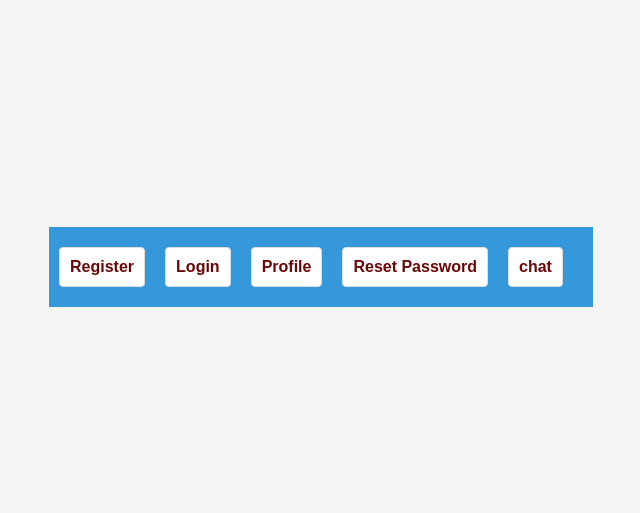
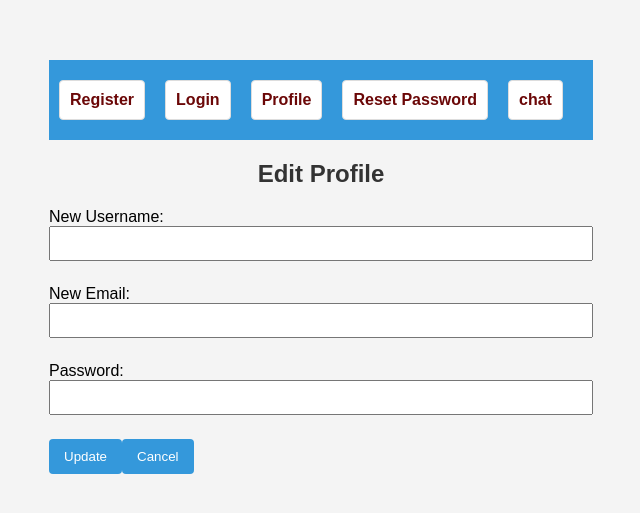
Before and after one commit to GabruAru/Code_Summarization_LLM, a React (Create React App) app in the folder app/: page /edit in a window 1280 px wide. Shown: the part 133-646 px from the top of the page, without its empty margins (319-959 px from the left). Built offline with nearby package versions, Linux system fonts and the light colour scheme.

Commit message:
Added edit on Profile Page

```diff
--- a/app/src/App.js
+++ b/app/src/App.js
@@ -5,6 +5,7 @@ import Register from './Register';
 import Login from './Login';
 import Profile from './Profile';
 import ResetPassword from './ResetPassword';
+import EditProfile from './edit';
 import './AppStyles.css';
 
 import Chat from './chat';
@@ -31,6 +32,7 @@ const App = () => {
             <li>
             <Link to="/chat">chat</Link>
             </li>
+
           </ul>
         </nav>
 
@@ -40,6 +42,7 @@ const App = () => {
           <Route path="/profile" element={<Profile />} />
           <Route path="/reset_password" element={<ResetPassword />} />
           <Route path="/chat" element = {<Chat />} />
+          <Route path="/edit" element = {<EditProfile />} />
         </Routes>
       </div>
     </Router>
--- a/app/src/Login.js
+++ b/app/src/Login.js
@@ -14,13 +14,15 @@ const Login = () => {
       });
 
       setLoginMessage(response.data.message); // Set the login message
-
+      console.log(loginMessage)
       if (response.data.message === 'Login successful') {
         // You can perform additional actions upon successful login
         // For example, redirect to another page
         // window.location.href = '/dashboard';
         window.location.href = '/profile';
-
+      }else if (response.data.message === 'Another user is already logged in') {
+        // Display the message when another user is already logged in
+        setLoginMessage('Another user is already logged in.');
       }
     } catch (error) {
       console.error('Login failed:', error);
--- a/app/src/Profile.js
+++ b/app/src/Profile.js
@@ -5,6 +5,7 @@ import './ProfileStyles.css';
 
 const Profile = () => {
   const [users, setUsers] = useState([]);
+  const [isEditing, setIsEditing] = useState(false);
 
   useEffect(() => {
     const fetchUsers = async () => {
@@ -13,13 +14,11 @@ const Profile = () => {
         const { current_user, all_users } = response.data;
 
         if (current_user && all_users) {
-        // If the response has both current_user and all_users, use them
           const currentUserId = current_user.id;
           const allUsersWithKey = all_users.map(user => ({ ...user, key: `user_${user.id}` }));
 
           setUsers([{ ...current_user, key: `user_${currentUserId}` }, ...allUsersWithKey]);
         } else {
-        // Fallback to the original behavior if the structure is different
           setUsers(response.data.map(user => ({ ...user, key: `user_${user.id}` })));
         }
       } catch (error) {
@@ -30,6 +29,11 @@ const Profile = () => {
     fetchUsers();
   }, []);
 
+  const handleEdit = () => {
+    // Toggle the editing state
+    setIsEditing(!isEditing);
+    window.location.href = '/edit';
+  };
 
   return (
     <div>
@@ -38,8 +42,18 @@ return (
         <div className="dashboard-container">
           <div className="dashboard-user">
             <h3>Current User</h3>
+            {isEditing ? (
+              <div>
+                <p>Edit Mode</p>
+                {/* Include your form fields for editing */}
+              </div>
+            ) : (
+              <div>
                 <p>Username: {users[0].username}</p>
                 {users[0].email && <p>Email: {users[0].email}</p>}
+              </div>
+            )}
+            <button onClick={handleEdit}>{isEditing ? 'Cancel' : 'Edit'}</button>
           </div>
           <div className="profiles-container">
             <h3>Users</h3>
--- /dev/null
+++ b/app/src/edit.js
@@ -0,0 +1,53 @@
+// EditProfile.js
+import React, { useState } from 'react';
+import axios from 'axios';
+import './style.css';
+
+const EditProfile = ({ userId, currentUsername, currentEmail, onCancel, onUpdate }) => {
+  const [newUsername, setNewUsername] = useState(currentUsername || ''); // Set a default value or an empty string
+  const [newEmail, setNewEmail] = useState(currentEmail || ''); // Set a default value or an empty string
+  const [password, setPassword] = useState('');
+  const [error, setError] = useState('');
+
+  const handleUpdate = async () => {
+    try {
+      const response = await axios.put(`http://127.0.0.1:5000/edit`, {
+        username: newUsername,
+        email: newEmail,
+        password,
+      });
+
+      if (response.data.message === 'Update successful') {
+        window.location.href = '/profile';
+      } else {
+        setError('Update failed. Please check your credentials.');
+      }
+    } catch (error) {
+      console.error('Update failed:', error);
+      setError('Update failed. Please check your credentials.');
+    }
+  };
+
+  return (
+    <div>
+      <h2>Edit Profile</h2>
+      <label>
+        New Username:
+        <input type="text" value={newUsername} onChange={(e) => setNewUsername(e.target.value)} />
+      </label>
+      <label>
+        New Email:
+        <input type="email" value={newEmail} onChange={(e) => setNewEmail(e.target.value)} />
+      </label>
+      <label>
+        Password:
+        <input type="password" value={password} onChange={(e) => setPassword(e.target.value)} />
+      </label>
+      <button onClick={handleUpdate}>Update</button>
+      <button onClick={onCancel}>Cancel</button>
+      {error && <p style={{ color: 'red' }}>{error}</p>}
+    </div>
+  );
+};
+
+export default EditProfile;
```
Also changed, not shown: 1 other file (tests, documents, lock files or other folders). Lines whose indentation alone changed are shown as unchanged.
